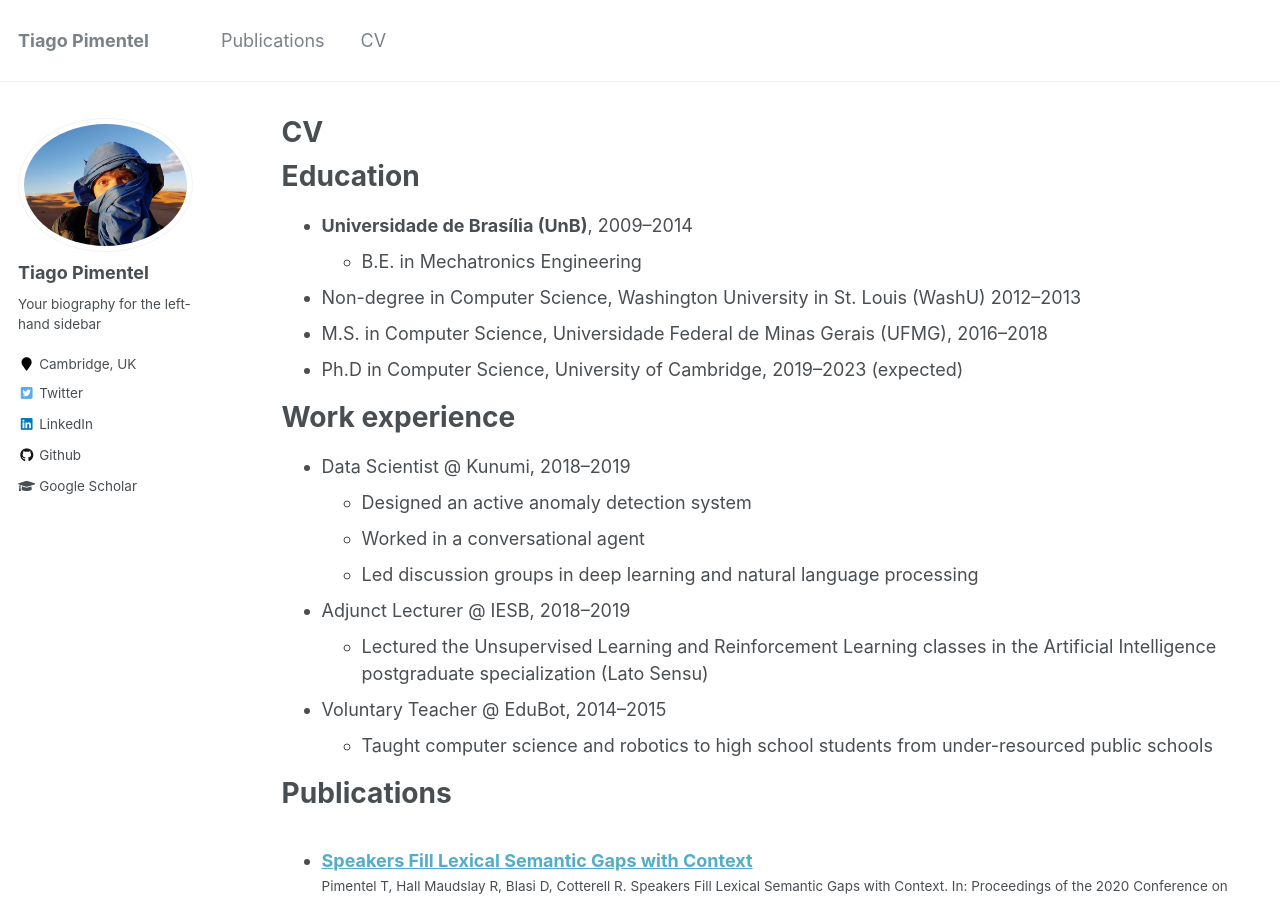
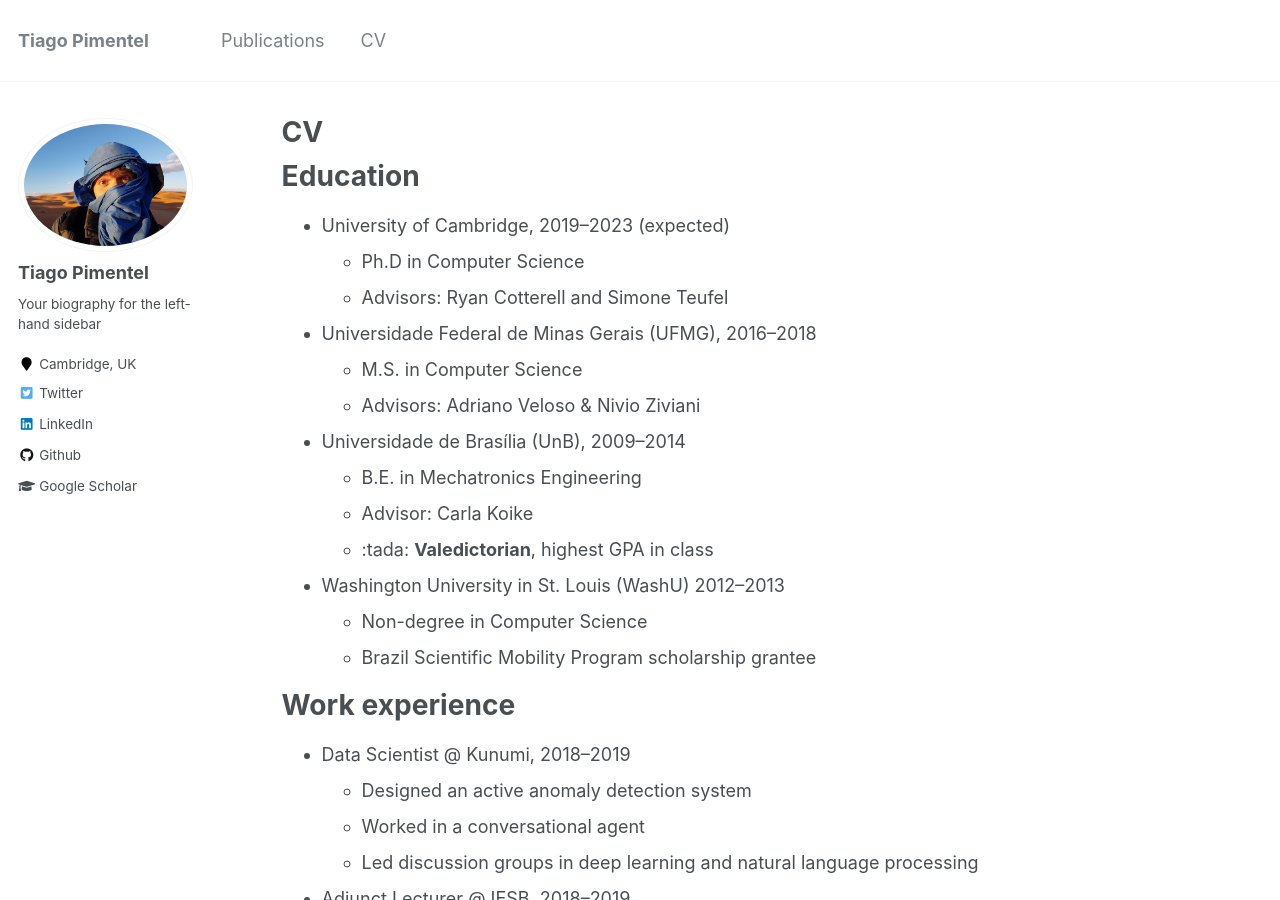
Before and after one commit to tpimentelms/tpimentelms.github.io, a Jekyll site: the page built from _pages/cv.md, in a window 1280 px wide and 900 px high. Built offline with Jekyll 4.4.1, drawn with Linux system fonts in a browser that asks for light colours.

Commit message:
Fill out CV page

```diff
--- a/_pages/cv.md
+++ b/_pages/cv.md
@@ -11,11 +11,22 @@ redirect_from:
 
 Education
 ======
-* **Universidade de Brası́lia (UnB)**, 2009--2014
+* University of Cambridge, 2019--2023 (expected)
+  * Ph.D in Computer Science
+  * Advisors: Ryan Cotterell and Simone Teufel
+
+* Universidade Federal de Minas Gerais (UFMG), 2016--2018
+  * M.S. in Computer Science
+  * Advisors: Adriano Veloso & Nivio Ziviani
+
+* Universidade de Brası́lia (UnB), 2009--2014
   * B.E. in Mechatronics Engineering
-* Non-degree in Computer Science, Washington University in St. Louis (WashU) 2012--2013
-* M.S. in Computer Science, Universidade Federal de Minas Gerais (UFMG), 2016--2018
-* Ph.D in Computer Science, University of Cambridge, 2019--2023 (expected)
+  * Advisor: Carla Koike
+  * :tada: **Valedictorian**, highest GPA in class
+
+* Washington University in St. Louis (WashU) 2012--2013
+  * Non-degree in Computer Science
+  * Brazil Scientific Mobility Program scholarship grantee
 
 Work experience
 ======
```
